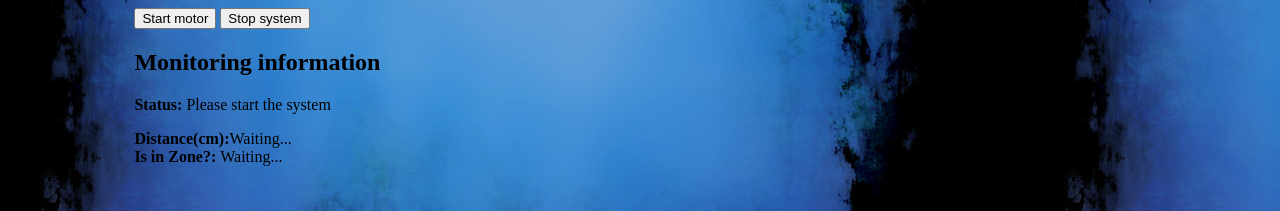
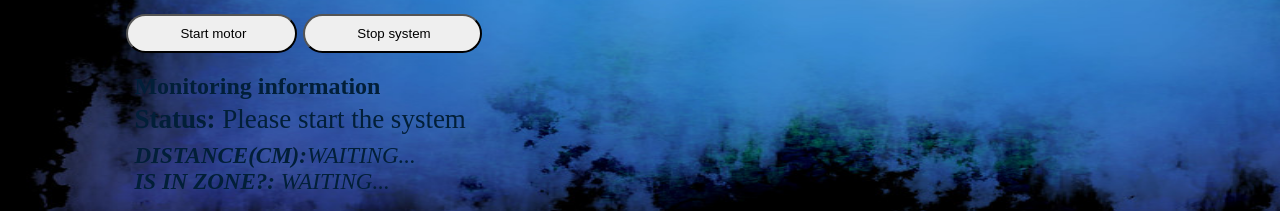
Before and after one commit to Pshar10/Web_Application_Countour_Detection_Using_Raspberrypi_And_Sensor_Controls, a Flask app: page / in a window 1280 px wide. Shown: the part 589-800 px from the top of the page. Run offline with Flask 2, Linux system fonts and the light colour scheme; parts of the project's set-up code (start-up, migrations or seed data) failed here and were passed over.

Commit message:
Update style.css

```diff
--- a/static/css/style.css
+++ b/static/css/style.css
@@ -1,3 +1,10 @@
+body{
+  color: rgb(2, 31, 56);
+  background-color: #b9c3be;
+  background-repeat: no-repeat;
+  background-size: 1672px 873px;
+
+}
 section {
   display: block;
   margin-left: auto;
@@ -10,4 +17,41 @@
   margin-left: auto;
   margin-right: auto;
   height: 60%;
+  border: 2px solid #ccc;
+  background: #eee;
+  margin: auto;
+  padding: 5px 5px;
 }
+
+.monitor {
+font-size: 23px;
+text-transform:uppercase;
+font-style: italic;
+color: rgb(2, 31, 56);
+}
+
+
+.btn:hover{
+
+  background-color: rgb(219, 141, 141);
+  color: whitesmoke;
+  cursor: pointer;
+
+}
+
+.btn{
+  padding: 10px;
+  margin-left: -8px;
+  border-radius: 29px;
+  margin-right: 10px;
+  text-align: center;
+  padding-right: 49px;
+  padding-left: 52px;
+  margin-top: -8px;
+}
+
+.status{
+  font-size: 27px;
+  margin-top: -16px;
+  margin-bottom: 8px;
+}
```
